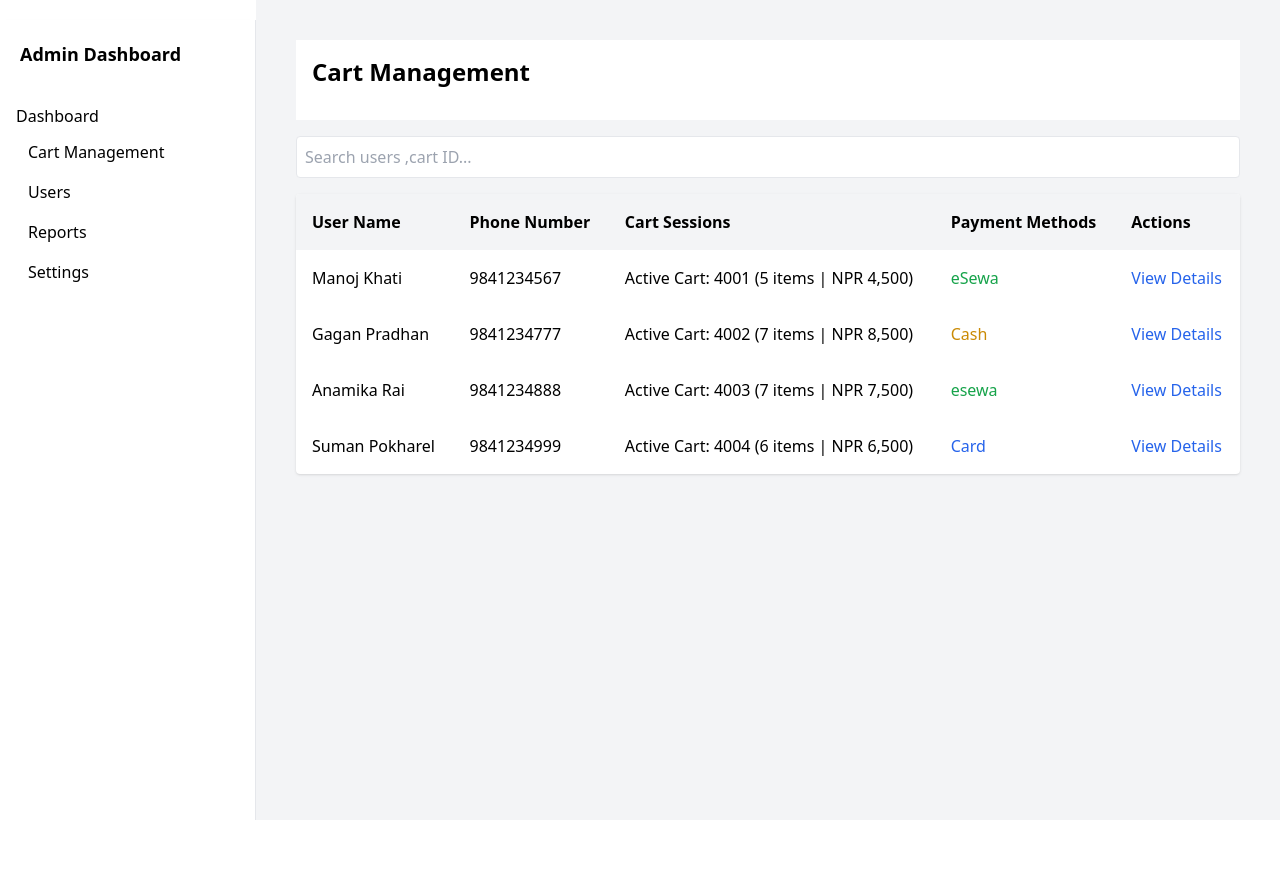
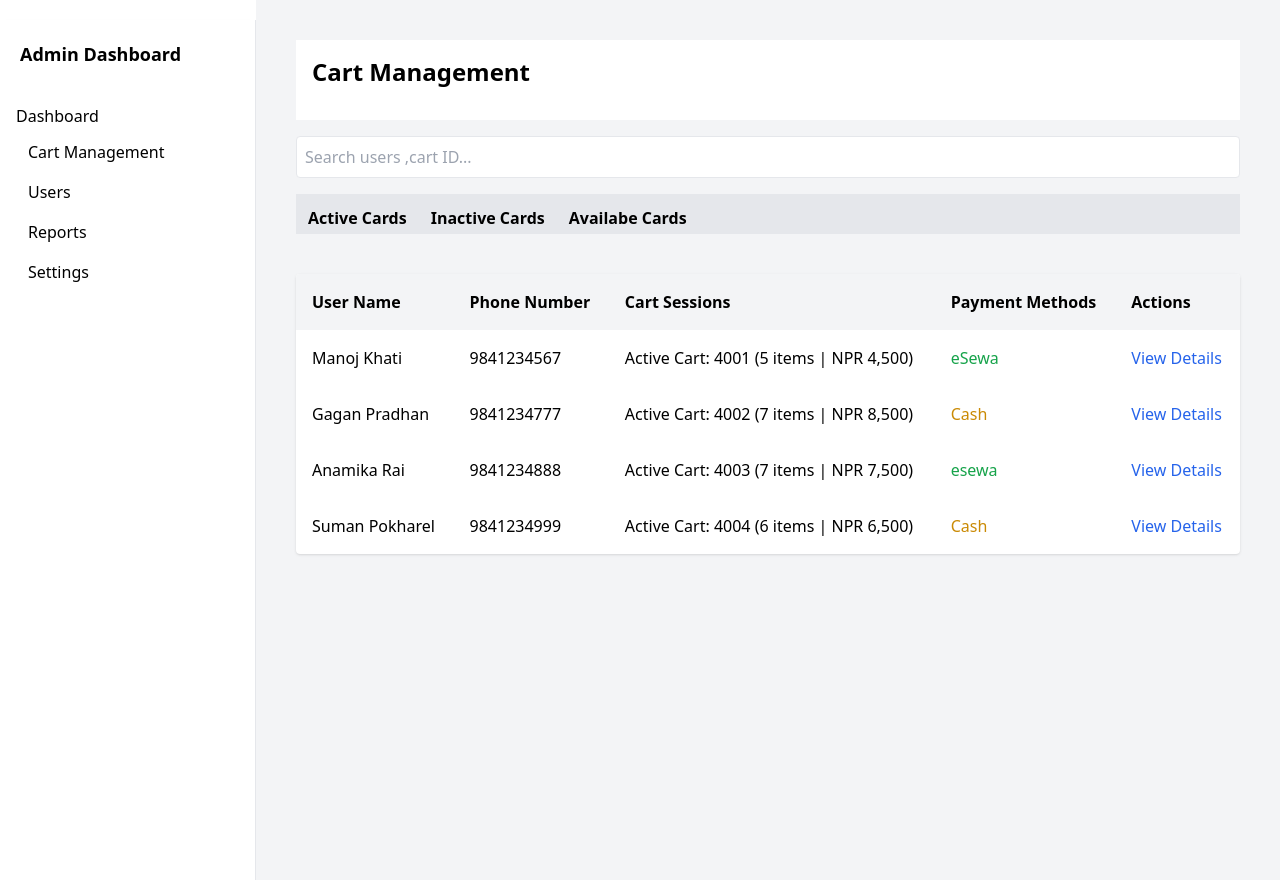
Before and after one commit to manojksea18/Smart-shopping-cart, a React (Vite) app: page /cart-management in a window 1280 px wide. Before the commit the page ends 820 px from the top, so only its background shows below. Built offline with nearby package versions, Linux system fonts and the light colour scheme.

Commit message:
modified

```diff
--- a/src/Cart.jsx
+++ b/src/Cart.jsx
@@ -2,17 +2,25 @@ import React from 'react'
 
 const  Cart=()=> {
   return (
-    <div>
+    <div className=' h-screen bg-gray-100'>
         <h1 className='text-2xl font-bold mb-4 h-20 bg-white p-4'>Cart Management</h1>
         <input
         type='text'
         placeholder='Search users ,cart ID...'
         className='w-full p-2 mb-4 border rounded'/>
+        <div className='h-10 bg-gray-200'>
+      <tr className='mt-10 h-10'>
+                <th className='p-3'> Active Cards</th>
+                <th className='p-3'> Inactive Cards</th>
+                <th className='p-3'> Availabe Cards</th>
+            </tr>
+            </div>
+      <div className='bg-white rounded shadow overflow-hidden mt-10'>
+     <table className='table-auto w-full text-left'>
+        <thead className='bg-gray-100 h-10'>
 
-      <div className='bg-white rounded shadow overflow-hidden'>
-    <table className='table-auto w-full text-left'>
-        <thead className='bg-gray-100'>
-            <tr>
+
+            <tr className=''>
                 <th className='p-4'>User Name </th>
                 <th className='p-4'>Phone Number </th>
                 <th className='p-4'>Cart Sessions </th>
@@ -20,6 +28,7 @@ const  Cart=()=> {
                 <th className='p-4'>Actions</th>
 
             </tr>
+
         </thead>
         <tbody>
             <tr>
@@ -53,7 +62,7 @@ const  Cart=()=> {
                 <td className='p-4'>Suman Pokharel</td>
                 <td className="p-4">9841234999</td>
                 <td className="p-4">Active Cart: 4004 (6 items | NPR 6,500)</td>
-                <td className="p-4 text-blue-600">Card</td>
+                <td className="p-4 text-yellow-600">Cash</td>
                 <td className='p-4'>
                     <button className='text-blue-600'>View Details</button>
                 </td>
--- a/src/Dashboard.jsx
+++ b/src/Dashboard.jsx
@@ -62,15 +62,16 @@ const Dashboard=()=> {
         },
     };
     return (
-    <div className='space-y-6'>
+    <div className='space-y-6 mt-0'>
         <div className='h-20 bg-white font-bold text-lg  p-4 rounded shadow-sm flex items-center justify-between'>
-            <h1 className='mt-2'>Dashboard</h1>
-            <div className="text-left">
-            <p className="text-sm font-bold ml-5">Manoj Khati</p>
-            <p className="text-xs text-gray-600">Store Manager</p>
-          </div>
-        <div className='w-12 h-12 rounded-full bg-gray-200   '>
-            <h2 className='text-center'>  MK</h2>
+            <h1 className=''>Dashboard</h1>
+
+        <div className='flex flex-row '>
+         <div className='mr-10 '>
+         <p className="text-sm font-bold ">Manoj Khati</p>
+            <p className="text-xs ">Store Manager</p>
+            </div>
+            <h2 className='h-12 w-12 bg-gray-400 rounded-full text-center '>  MK</h2>
         </div>
 
         </div>
--- a/src/Sidebar.jsx
+++ b/src/Sidebar.jsx
@@ -3,7 +3,7 @@ import { Link } from "react-router-dom";
 
 const Sidebar =()=> {
   return (
-    <div className='  mt-5 w-64 h-screen border-r shadow-md bg-white '>
+    <div className='  mt-5 w-64 max-h-full border-r shadow-md bg-white '>
       <div className='p-5 text-lg font-bold '>
         Admin Dashboard
       </div>
```
